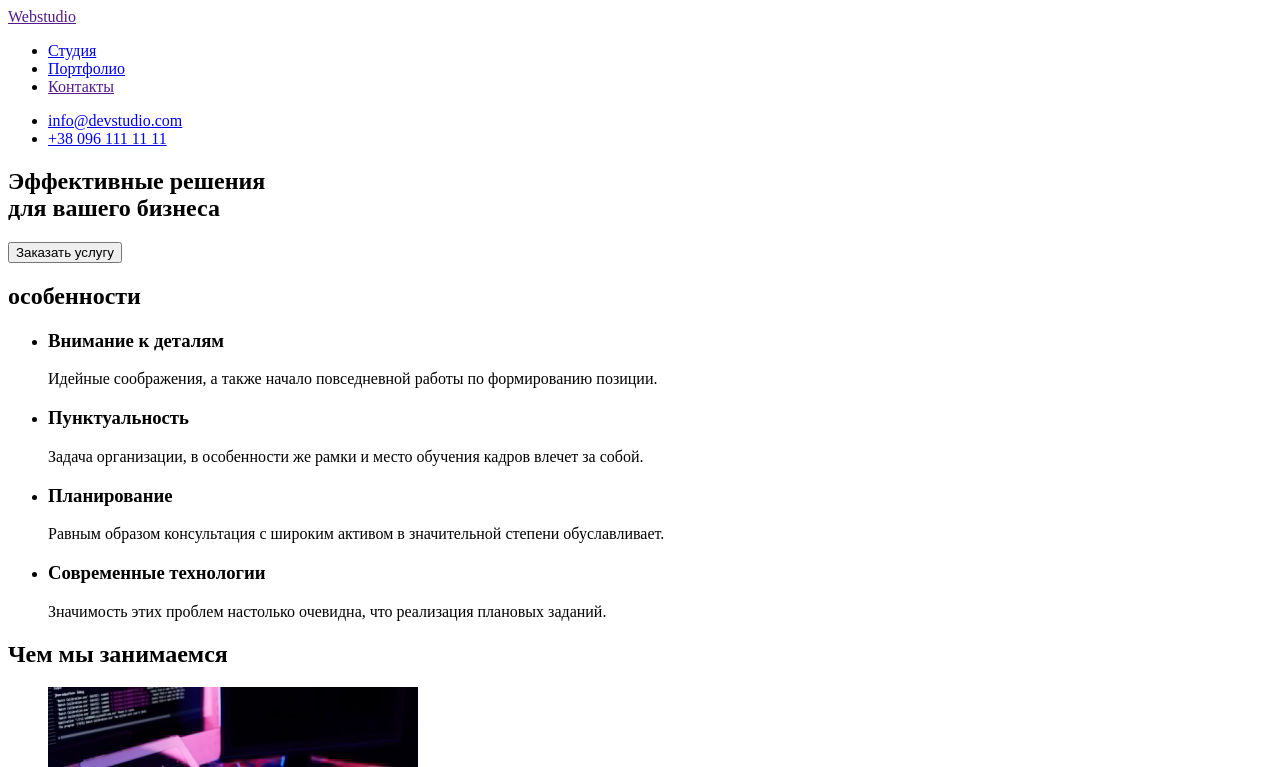
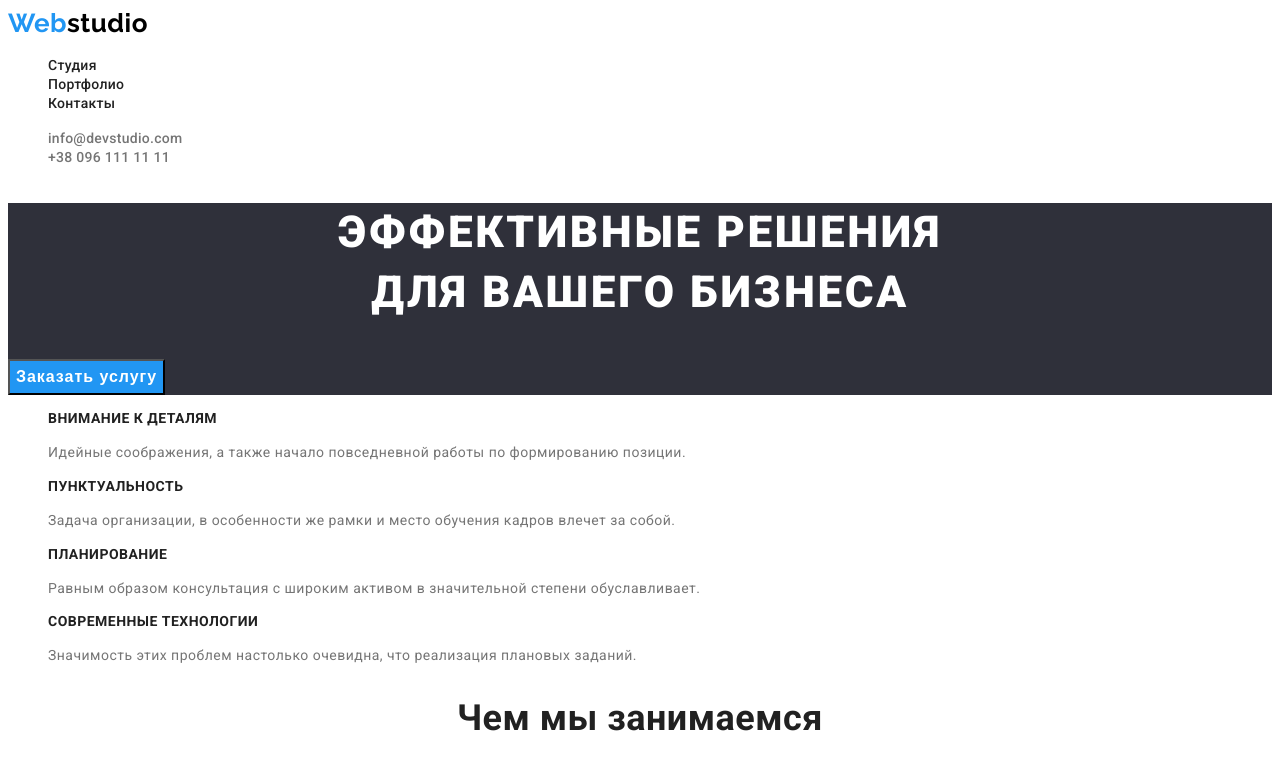
Before and after one commit to Vadisimus/goit-markup-hw-02, a plain HTML site: page index.html in a window 1280 px wide. Shown: the top 767 px of the page. Drawn offline with Linux system fonts and the light colour scheme.

Commit message:
Закончил css 1й страници

```diff
--- a/css/styles.css
+++ b/css/styles.css
@@ -0,0 +1,199 @@
+:root {
+    --brand-color-1: rgba(117, 117, 117, 1);
+    --brand-color-2: rgba(33, 33, 33, 1);
+    --brand-text-1: Roboto, sans-serif;
+    --brand-text-2: Raleway, sans-serif;
+    --bg-color-1: rgba(255, 255, 255, 1);
+    --bg-color-2: rgba(47, 48, 58, 1);
+}
+
+/* body */
+body {
+    font-family: var(--brand-text-1);
+    letter-spacing: 0.03em;
+    color: var(--brand-color-1);
+    background-color: var(--bg-color-1);
+}
+
+ /* top line */
+.top-line a {
+    text-decoration: none;
+}
+
+.top-line ul {
+    list-style-type: none;
+}
+
+/* WebStudio */
+.top-line .logo {
+    font-family: var(--brand-text-2);
+    font-weight: 700;
+    font-size: 26px;
+    line-height: 1.2;
+    color: rgba(0, 0, 0, 1);
+}
+
+.logo span {
+    color: rgba(33, 150, 243, 1);
+}
+
+/* site-nav */
+.site-nav a {
+    font-weight: 500;
+    font-size: 14px;
+    line-height: 1.14;
+    letter-spacing: 0.02em;
+    color: var(--brand-color-2);
+}
+
+.site-nav a:hover,
+.site-nav a:focus {
+    color: rgba(33, 150, 243, 1);
+}
+
+.site-adress a {
+    font-weight: 500;
+    font-size: 14px;
+    line-height: 1.14;
+    letter-spacing: 0.02em;
+    color: var(--brand-color-1);
+}
+
+.site-adress a:hover,
+.site-adress a:focus {
+    color: rgba(33, 150, 243, 1);
+}
+
+/* main */
+.hat {
+    background-color: var(--bg-color-2);
+}
+
+.hat h1 {
+    font-weight: 900;
+    font-size: 44px;
+    line-height: 1.36;
+    text-align: center;
+    letter-spacing: 0.06em;
+    text-transform: uppercase;
+    color: rgba(255, 255, 255, 1);
+}
+
+.hat button {
+    font-weight: 700;
+    font-size: 16px;
+    line-height: 1.87;
+    display: flex;
+    align-items: center;
+    text-align: center;
+    letter-spacing: 0.06em;
+    color: rgba(255, 255, 255, 1);
+    background-color: rgba(33, 150, 243, 1);
+    cursor: pointer;
+}
+
+/* особенности */
+.features ul {
+    list-style-type: none;
+}
+
+.features h2 {
+    display: none;
+}
+
+.features h3 {
+    font-weight: 700;
+    font-size: 14px;
+    line-height: 1.14;
+    text-transform: uppercase;
+    color: var(--brand-color-2);
+}
+
+.features p {
+    font-size: 14px;
+    line-height: 1.71;
+}
+
+/* чем мы занимаемся */
+.works ul {
+    list-style-type: none;
+}
+
+.works h2 {
+    font-weight: 700;
+    font-size: 36px;
+    line-height: 1.16;
+    text-align: center;
+    color: var(--brand-color-2);
+}
+
+/* наша команда */
+.team {
+    background-color: rgba(245, 244, 250, 1);
+}
+
+.team ul {
+    list-style-type: none;
+}
+
+.team h2 {
+    font-weight: 700;
+    font-size: 36px;
+    line-height: 1.16;
+    text-align: center;
+    color: var(--brand-color-2);
+}
+
+.team h3 {
+    font-weight: 500;
+    font-size: 16px;
+    line-height: 1.18;
+    text-align: center;
+    color: var(--brand-color-2);
+
+}
+
+.team p {
+    font-size: 16px;
+    line-height: 1.18;
+    text-align: center;
+
+
+}
+
+/* footer */
+.footer {
+    background-color: var(--bg-color-2);
+}
+
+.footer a {
+    text-decoration: none;
+}
+
+.footer ul {
+    list-style-type: none;
+}
+
+.footer .logo {
+    font-family: var(--brand-text-2);
+    font-weight: 700;
+    font-size: 26px;
+    line-height: 1.2;
+    color: rgba(255, 255, 255, 1);
+}
+
+.footer li {
+    font-style: normal;
+    font-size: 14px;
+    line-height: 1.7;
+    color: rgba(255, 255, 255, 1);
+}
+
+.footer a {
+    color: rgba(255, 255, 255, 0.6);
+}
+
+.footer a:hover,
+.footer a:focus {
+    color: rgba(33, 150, 243, 1);
+}
--- a/index.html
+++ b/index.html
@@ -5,15 +5,19 @@
     <meta http-equiv="X-UA-Compatible" content="IE=edge">
     <meta name="viewport" content="width=device-width, initial-scale=1.0">
     <title>Web Studio</title>
+    <link rel="stylesheet" href="./css/styles.css">
+    <link rel="preconnect" href="https://fonts.googleapis.com">
+    <link rel="preconnect" href="https://fonts.gstatic.com" crossorigin>
+    <link href="https://fonts.googleapis.com/css2?family=Raleway:wght@700&family=Roboto:wght@400;500;700;900&display=swap" rel="stylesheet">
 </head>
 <body>
-    <header>
+    <header class="top-line">
         <nav>
             <!--логотип-->
-            <a href="">Webstudio</a>
+            <a href="./index.html" class="logo"><span>Web</span>studio</a>
 
             <!--навигация-->
-            <ul>
+            <ul class="site-nav">
                 <li><a href="./index.html">Студия</a></li>
                 <li><a href="./portfolio.html">Портфолио</a></li>
                 <li><a href="">Контакты</a></li>
@@ -22,7 +26,7 @@
         </nav>
 
         <!--контакты-->
-        <ul>
+        <ul class="site-adress">
             <li><a href="mailto:example@gmail.com">info@devstudio.com</a></li>
             <li><a href="tel:+380961111111">+38 096 111 11 11</a></li>
         </ul>
@@ -30,16 +34,16 @@
 
     <main>
         <!--шапка-->
-        <section>
+        <section class="hat">
             <h1>Эффективные решения <br />для вашего бизнеса</h1>
             <button type="button">Заказать услугу</button>
         </section>
 
 
         <!--особенности-->
-        <section>
+        <section class="features">
             <!--заголовок "особенности" будет спрятан-->
-            <h2>особенности</h2>
+            <h2>Особенности</h2>
             <ul>
                 <li>
                     <h3>Внимание к деталям</h3>
@@ -61,7 +65,7 @@
         </section>
 
         <!--чем мы занимаемся-->
-        <section>
+        <section class="works">
             <h2>Чем мы занимаемся</h2>
             <ul>
                 <li><img src="./images/box1.jpg" alt="человек пишущий код HTML на клавиатуре" width="370"></li>
@@ -71,7 +75,7 @@
         </section>
 
         <!--наша команда-->
-        <section>
+        <section class="team">
             <h2>Наша команда</h2>
             <ul>
                 <li>
@@ -98,9 +102,9 @@
         </section>
     </main>
 
-    <footer>
+    <footer class="footer">
         <!--лого и адрес-->
-        <a href="">Webstudio</a>
+        <a href="" class="logo"><span>Web</span>studio</a>
         <address>
             <ul>
                 <li>г. Киев, пр-т Леси Украинки, 26</li>
```
Also changed, not shown: portfolio.html (+9 -17 lines).
